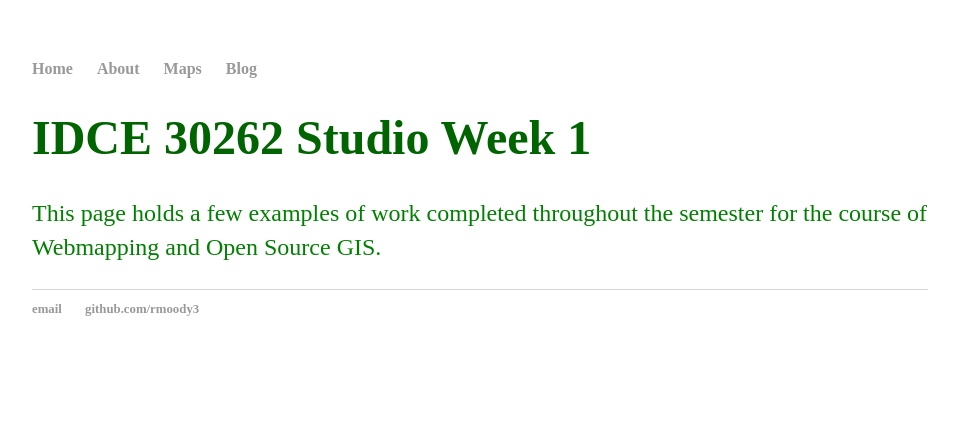
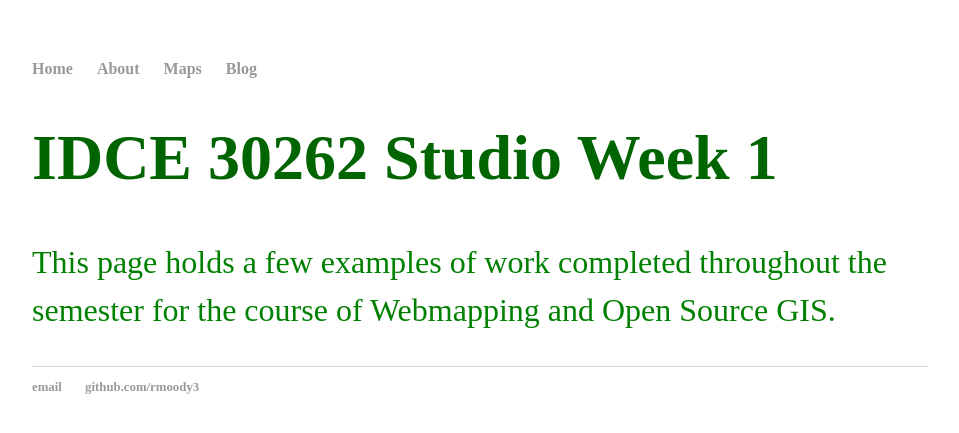
Before and after one commit to rmoody3/rmoody3.github.io, a Jekyll site: the page built from index.html, in a window 1280 px wide. Shown: the top 433 px of the page, without its empty margins (160-1119 px from the left). Built offline with Jekyll 4.4.1, drawn with Linux system fonts in a browser that asks for light colours.

Commit message:
Update main.css

```diff
--- a/css/main.css
+++ b/css/main.css
@@ -22,12 +22,12 @@ a:hover {
 }
 h1 {
     font color="darkgreen";
-    font-size: 3em;
+    font-size: 4em;
     font-family:'Times New Roman', 'Times', 'serif';
 }
 p {
-    font-size: 1.5em;
-    line-height: 1.4em;
+    font-size: 2em;
+    line-height: 1.5em;
     color: #333;
 }
 footer {
```
